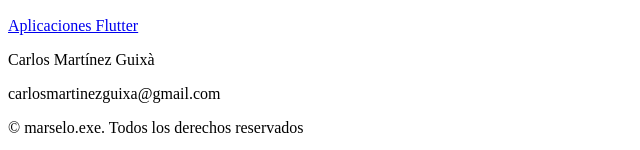
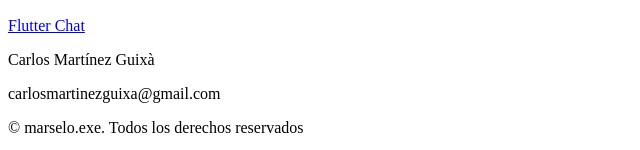
Before and after one commit to marselo-4/ms-portfolio, a plain HTML site: page index.html in a window 1280 px wide. Shown: the part 5930-6080 px from the top of the page, 0-640 px from the left. Drawn offline with nearby package versions, Linux system fonts and the light colour scheme; files that its build step writes are made by us from their sources.

Commit message:
flutter_chat

```diff
--- a/index.html
+++ b/index.html
@@ -213,9 +213,9 @@
                     <img class="work__img-back resize_adjust" src="https://i.imgur.com/BX56v0m.jpg" alt="">
                     <p class="menu__text">Pandemic - Java</p>
                 </a>
-                <a href="https://github.com/marselo-4/Dart_Udemy" class="work__img">
-                    <img class="work__img-back resize_adjust" src="https://i.imgur.com/xQEviT8.jpg" alt="">
-                    <p class="menu__text">Aplicaciones Flutter</p>
+                <a href="https://github.com/marselo-4/flutter_chat" class="work__img">
+                    <img class="work__img-back resize_adjust" src="https://i.imgur.com/Bte9tmx.jpg" alt="flutter">
+                    <p class="menu__text">Flutter Chat</p>
                 </a>
             </div>
         </section>
```
Also changed, not shown: en/index.html (+2 -2 lines).
